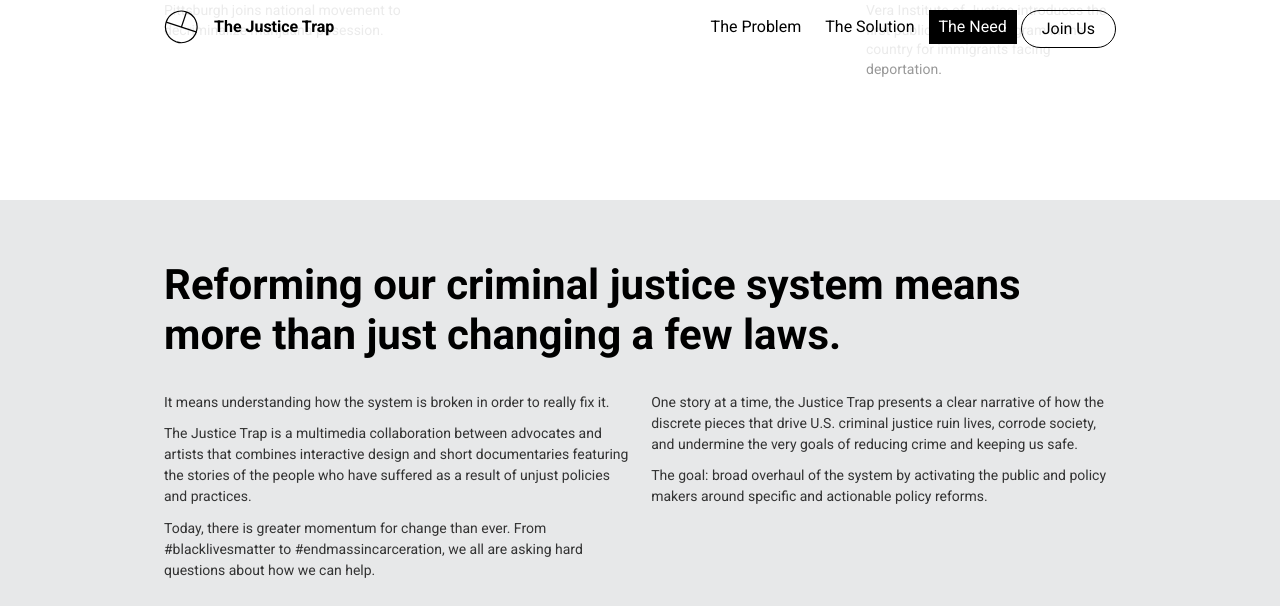
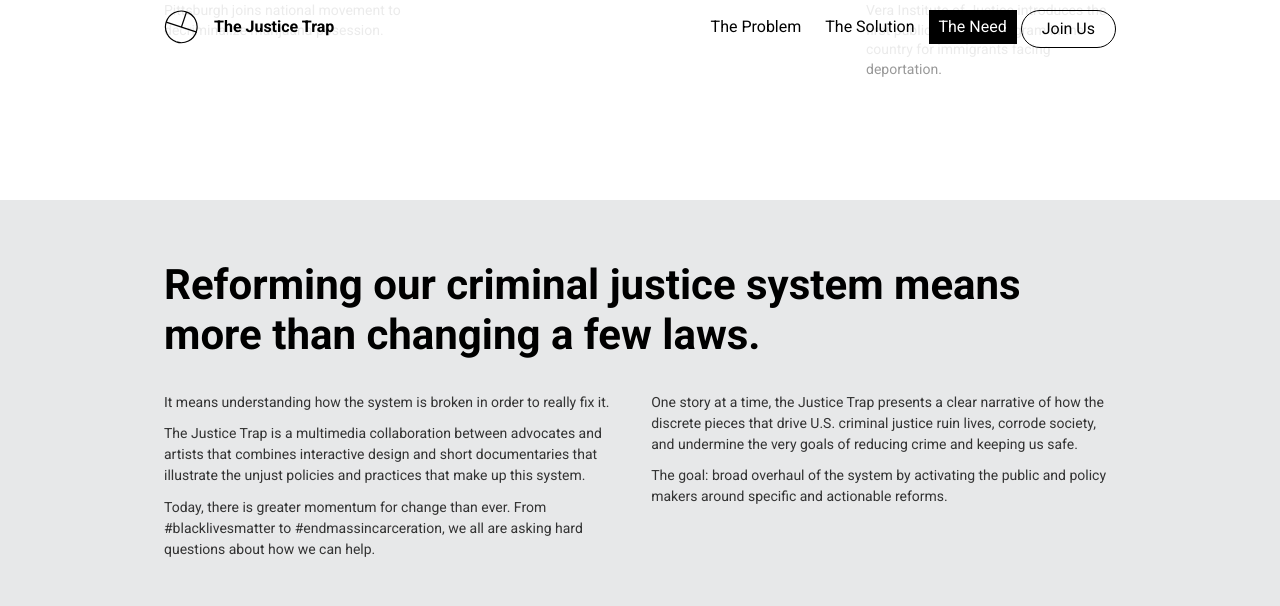
Before and after one commit to noahmanger/thejusticetrap, a Jekyll site: the page built from index.html, in a window 1280 px wide and 900 px high, scrolled down 4165 px, cut to the strip 0-606 px from the top of the window. Built offline with Jekyll 4.4.1, drawn with Linux system fonts in a browser that asks for light colours; some of the changed text lies outside the part shown.

Commit message:
Copy updates

```diff
--- a/_includes/footer.html
+++ b/_includes/footer.html
@@ -6,7 +6,7 @@
         <div class="contributor__name">
           <a href="http://bds.org/"><img src="assets/img/logo-bds.svg" alt="Brooklyn Defender Services logo"></a>
         </div>
-        <p><a href="http://bds.org/">BDS</a> is the largest provider of legal defense services to Brooklyn residents who cannot afford to retain an attorney. One of the nation’s most well-respected legal defense organizations, BDS represents more than 45,000 clients each year and provides specialized services for those in need.</p>
+        <p><a href="http://bds.org/">BDS</a> is the largest provider of legal defense services to Brooklyn residents who cannot afford to retain an attorney, representing more than 45,000 clients each year and providing specialized services for those in need.</p>
       </div>
       <div class="contributor">
         <div class="contributor__name">
--- a/_includes/section-1.html
+++ b/_includes/section-1.html
@@ -11,6 +11,6 @@
 </div>
 <div class="lead">
   <div class="section__content">
-    <p>The system targets the poor and people of color, churns out guilty pleas, fails to rehabilitate, and traps people in a cycle of poverty and reincarceration.</p>
+    <p>The justice system targets the poor and people of color, churns out guilty pleas, fails to rehabilitate, and traps people in a cycle of poverty and reincarceration.</p>
   </div>
 </div>
--- a/_includes/section-2.html
+++ b/_includes/section-2.html
@@ -1,5 +1,5 @@
 <div class="section__content">
-  <h2><span class="headline">The justice system is a web of unfair practices. The <span class="headline__highlight t-red--inverse">Justice Trap</span> breaks the system down.</span></h2>
+  <h2><span class="headline">The <span class="headline__highlight t-red--inverse">Justice Trap</span> illustrates the problem by breaking the system down.</span></h2>
   <div class="cycle js-tabs">
     <div class="cycle__controls">
       <ul class="cycle__nav tab-nav">
--- a/_includes/section-3.html
+++ b/_includes/section-3.html
@@ -11,7 +11,7 @@
       </div>
       <div class="video-tabs__container">
         <h2 class="headline video-tabs__headline">
-          <span class="headline__highlight t-black--inverse">Told through the</span>
+          <span class="headline__highlight t-black--inverse">By telling the</span>
           <span class="headline__highlight t-black--inverse">stories of those</span>
           <span class="headline__highlight t-black--inverse">with no way out.</span>
         </h2>
--- a/_includes/section-5.html
+++ b/_includes/section-5.html
@@ -1,15 +1,15 @@
 <div class="section__content">
-  <h2 class="headline">Reforming our criminal justice system means more than just changing a few laws.</h2>
+  <h2 class="headline">Reforming our criminal justice system means more than changing a few laws.</h2>
   <div class="clearfix">
     <div class="text-column">
      <p>It means understanding how the system is broken in order to really fix it.</p>
-  	 <p>The Justice Trap is a multimedia collaboration between advocates and artists that combines interactive design and short documentaries featuring the stories of the people who have suffered as a result of unjust policies and practices.</p>
+  	 <p>The Justice Trap is a multimedia collaboration between advocates and artists that combines interactive design and short documentaries that illustrate the unjust policies and practices that make up this system.</p>
   	 <p>Today, there is greater momentum for change than ever. From #blacklivesmatter to #endmassincarceration, we all are asking hard questions about how we can help.</p>
     </div>
 
     <div class="text-column">
      <p>One story at a time, the Justice Trap presents a clear narrative of how the discrete pieces that drive U.S. criminal justice ruin lives, corrode society, and undermine the very goals of reducing crime and keeping us safe.</p>
-  	 <p>The goal: broad overhaul of the system by activating the public and policy makers around specific and actionable policy reforms.</p>
+  	 <p>The goal: broad overhaul of the system by activating the public and policy makers around specific and actionable reforms.</p>
     </div>
   </div>
   <div class="video-container">
```
Also changed, not shown: other parts of _includes/section-3.html (+4 -4 lines).
